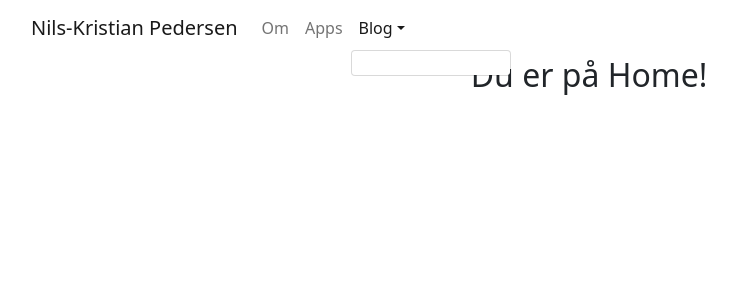
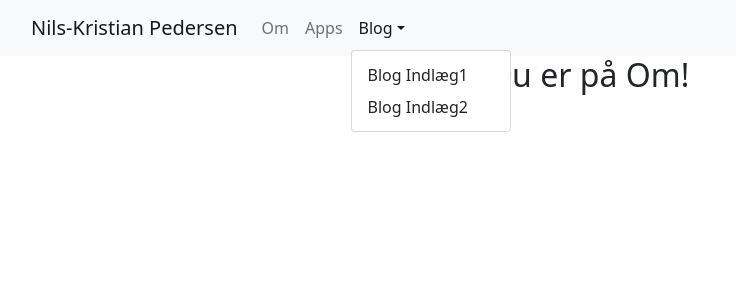
Before and after one commit to nkped/nkped.github.io, a React (Create React App) app: page /om in a window 1280 px wide. Both pictures are taken after a click on the button "Blog". Shown: the top 300 px of the page, without its empty margins (51-787 px from the left). Built offline with nearby package versions, Linux system fonts and the light colour scheme.

Commit message:
Nav virker, pånær blogindlæg

```diff
--- a/src/App.js
+++ b/src/App.js
@@ -1,6 +1,6 @@
 //React
 import React from "react";
-import { NavLink, Outlet } from "react-router-dom";
+import { Link, NavLink, Outlet } from "react-router-dom";
 //Styles
 import "./App.css";
 
@@ -13,7 +13,7 @@ function App() {
   return (
     <div className="App">
       <nav>
-        <Navbar>
+        <Navbar bg="light" expand="lg">
           <Container>
             <Navbar.Brand href="/">Nils-Kristian Pedersen</Navbar.Brand>
             <Navbar.Toggle aria-controls="basic-navbar-nav" />
@@ -22,7 +22,8 @@ function App() {
                 <Nav.Link href="/om">Om</Nav.Link>
                 <Nav.Link href="/apps">Apps</Nav.Link>
                 <NavDropdown title="Blog" id="basic-nav-dropdown">
-                  <NavDropdown.Item></NavDropdown.Item>
+                  <NavDropdown.Item>Blog Indlæg1</NavDropdown.Item>
+                  <NavDropdown.Item>Blog Indlæg2</NavDropdown.Item>
                 </NavDropdown>
               </Nav>
             </Navbar.Collapse>
```
Also changed, not shown: src/index.js (+5 -6 lines).
